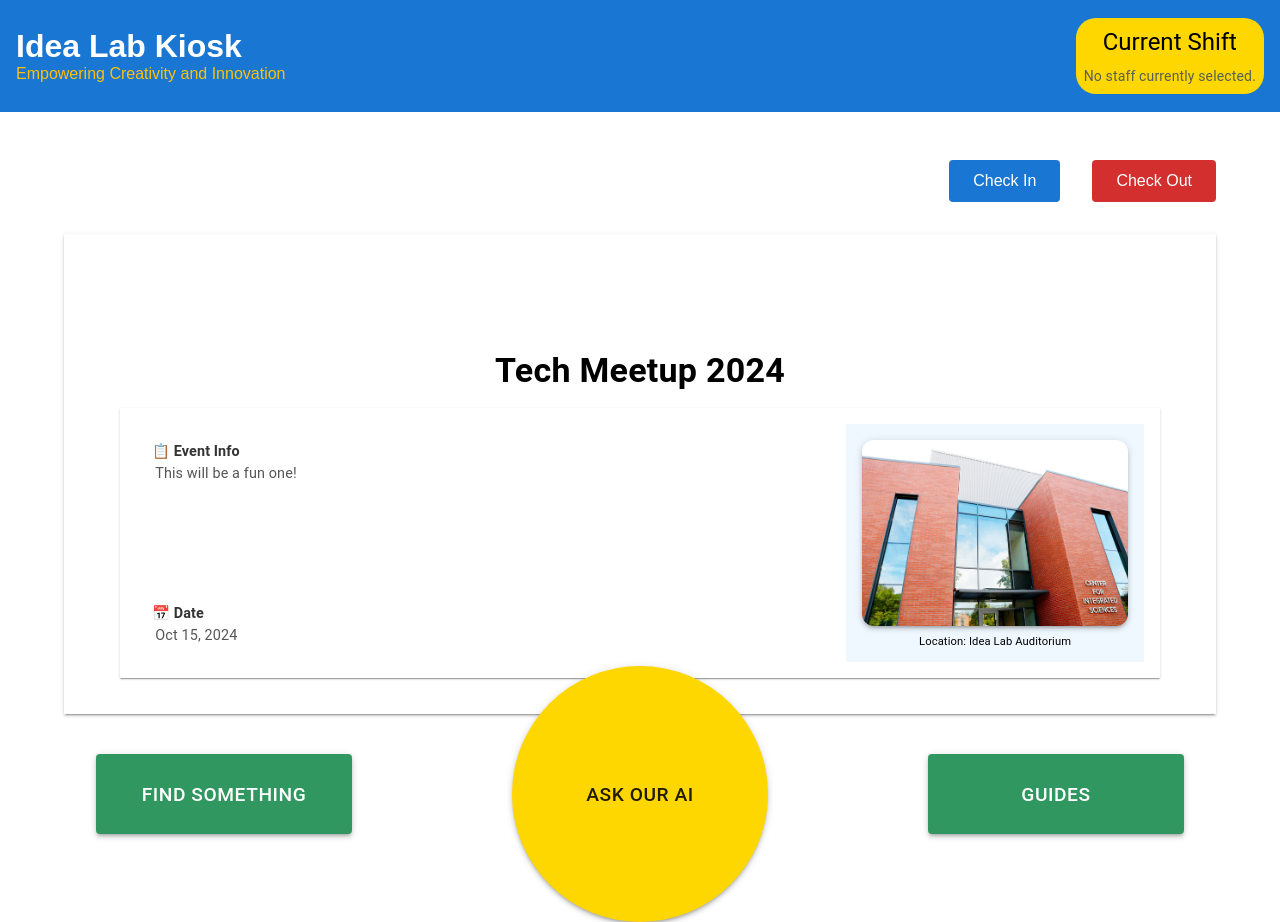
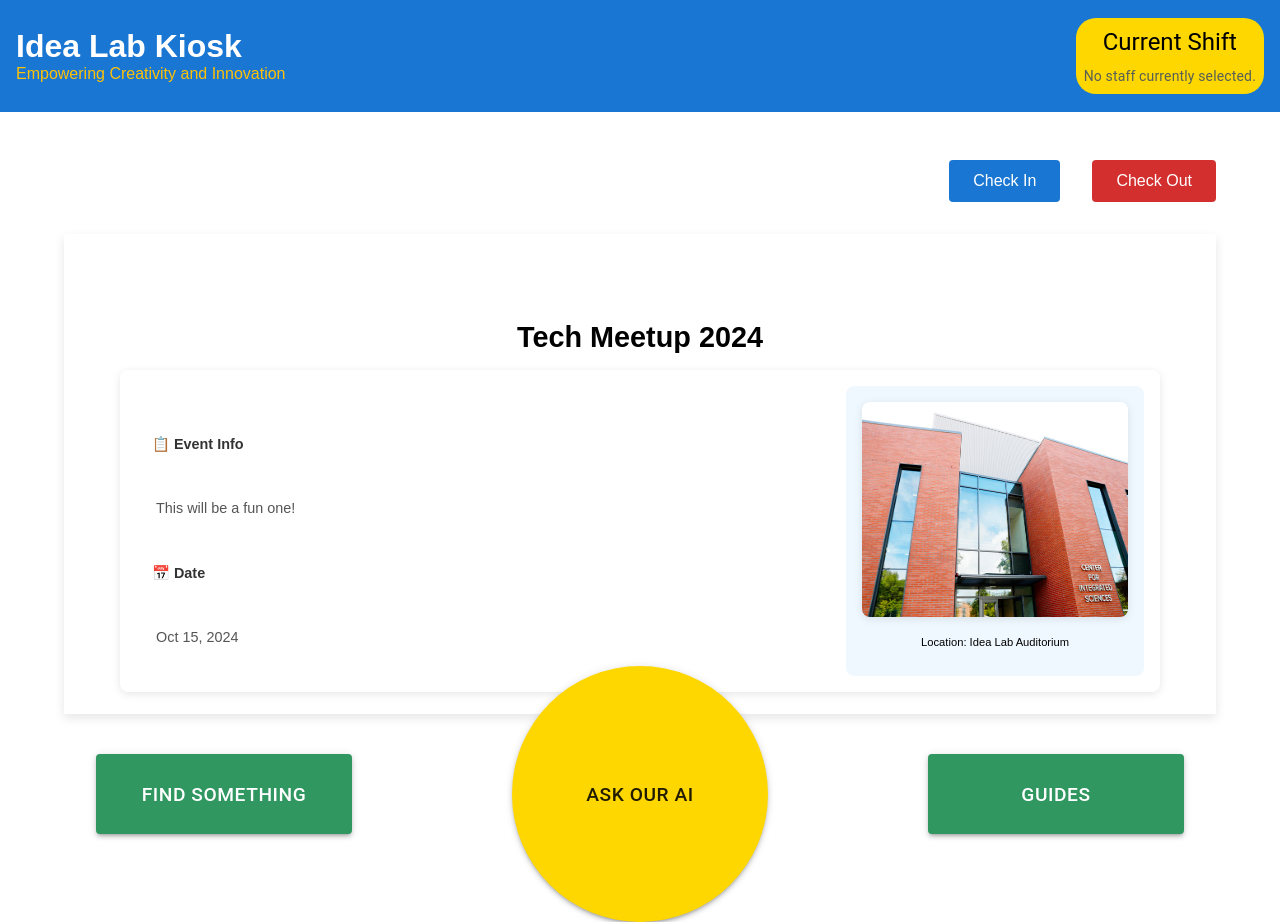
Before and after one commit to akgupta2002D/IdeaLab_Kiosk, a Next.js app: page / in a window 1280 px wide. Built offline with nearby package versions, Linux system fonts and the light colour scheme.

Commit message:
Refractor and update PosterSlider

```diff
--- a/app/components/homepage/HomeContent.js
+++ b/app/components/homepage/HomeContent.js
@@ -6,7 +6,7 @@ import TopBar from './TopBar';
 import PosterSlider from './PosterSlider';
 import KioskButtons from './KioskButtons';
 import IdeaLabSchedule from './IdeaLabSchedule';
-import styles from './styles/home.module.css'; // Import the CSS module
+import styles from './styles/HomeContent.module.css'; // Import the CSS module
 
 export default function HomeContent() {
   const showIdeaLabHours = useIdeaLabToggle();
--- a/app/components/homepage/PosterSlider.js
+++ b/app/components/homepage/PosterSlider.js
@@ -1,199 +1,55 @@
-/**
- * PosterSlider.js
- *
- * Author: Ankit Gupta
- * Company: Kioskx
- *
- * Description:
- * This component displays event posters with details such as event name, location, and date.
- * It cycles through a list of events every 15 seconds with a smooth transition effect.
- * If an event's image can't be fetched or is missing, a default image is displayed.
- */
+"use client";
 
-'use client'
-
-import { useState, useEffect, useRef } from 'react'
-import { Avatar, Box, Typography } from '@mui/material'
+import { usePosterSlider } from "../../hooks/usePosterSlider";
+import styles from "./styles/PosterSlider.module.css";
 
 const PosterSlider = ({ events }) => {
-  // Sample data for events
-
-  // Default image to be used if an event image is not available
-  const defaultImage = '/default.webp' // Replace with the path to your default image
-
-  // State to track the current event index
-  const [currentEventIndex, setCurrentEventIndex] = useState(0)
-
-  useEffect(() => {
-    // Set up an interval to change events every 15 seconds
-    const interval = setInterval(() => {
-      // Cycle to the next event, looping back to the start
-      setCurrentEventIndex(prevIndex => (prevIndex + 1) % events.length)
-    }, 15000) // 15000 ms = 15 seconds
-
-    // Clean up the interval on component unmount to prevent memory leaks
-    return () => clearInterval(interval)
-  }, [events.length])
-
-  // Get the current event to display
-  const currentEvent = events[currentEventIndex]
-
-  // We want a glow feature behind the feature
-  // Req: The image
-  // Process: The pixels of the image is calculated to find the max repeating color
-  // Result: Use the maxPixel color to lay the base of the glow color behind the poster
-
-  // We need a useState to manage the dominant color:
+  const defaultImage = "/default.webp"; // Default fallback image
+  const currentEvent = usePosterSlider(events); // Use the custom hook
 
   return (
-    <Box
-      display='flex'
-      flexDirection='column'
-      alignItems='center'
-      justifyContent='center'
-      height='60vh' // Occupy 50% of the viewport height
-      overflow='hidden'
-      bgcolor='background.default'
-      px={7}
-      py={3}
-      boxShadow={2}
-    >
+    <div className={styles.posterSlider}>
       {/* Poster Image */}
-      <Box
-        width='100%'
-        height='100%'
-        my={4}
-        style={{
-          transition: 'opacity 1s ease-in-out',
-          opacity: 1,
-          backgroundImage: `url(${currentEvent.image || defaultImage})`,
-          backgroundSize: 'cover',
-          backgroundPosition: 'center'
-          // boxShadow: '0 0 15px 10px yellow' // Glow effect based on dominant color
-        }}
+      <div
+        className={styles.posterImage}
+        style={{ backgroundImage: `url(${currentEvent.image || defaultImage})` }}
       />
 
       {/* Event Details */}
       {currentEvent.name && (
-        <Box
-          display={'flex'}
-          flexDirection={'column'}
-          alignItems={'center'}
-          justifyContent={'space-between'}
-          color='black'
-          borderRadius={2}
-          width={'100%'}
-          my={2}
-        >
-          <Typography
-            variant='h4'
-            component='h2'
-            gutterBottom
-            sx={{ fontWeight: '600' }}
-            my={2}
-          >
-            {currentEvent.name} {/* Event name */}
-          </Typography>
+        <div className={styles.eventDetails}>
+          <h2 className={styles.eventTitle}>{currentEvent.name}</h2>
 
-          {/* Soft UI Background Container */}
-          <Box
-            display={'flex'}
-            width={'100%'}
-            // borderRadius={3}
-            boxShadow={1}
-            p={2} // Padding inside the container
-            gap={2}
-          >
-            <Box
-              display={'flex'}
-              flexDirection={'column'}
-              width={'70%'}
-              borderRadius={2} // Rounded corners
-              p={2} // Padding for inner content
-            >
-              {/* Event Info */}
-              <Box
-                display='flex'
-                flexDirection={'column'}
-                alignItems='flex-start'
-              >
-                <Typography
-                  variant='h6'
-                  sx={{ fontSize: '0.9rem', fontWeight: '600', color: '#333' }}
-                >
-                  📋 Event Info
-                </Typography>
-                <Typography
-                  variant='body1'
-                  sx={{ fontSize: '0.9rem', ml: '0.2rem', color: '#555' }}
-                >
-                  {currentEvent.description ||
-                    'No description! But it will be fun!'}
-                </Typography>
-              </Box>
+          {/* Event Info Container */}
+          <div className={styles.eventContainer}>
+            <div className={styles.eventInfo}>
+              {/* Event Description */}
+              <div className={styles.eventSection}>
+                <h6 className={styles.eventHeading}>📋 Event Info</h6>
+                <p className={styles.eventText}>
+                  {currentEvent.description || "No description! But it will be fun!"}
+                </p>
+              </div>
 
               {/* Event Date */}
-              <Box
-                display='flex'
-                flexDirection={'column'}
-                alignItems='flex-start'
-                marginTop={'auto'}
-              >
-                <Typography
-                  variant='h6'
-                  sx={{ fontSize: '0.9rem', fontWeight: '600', color: '#333' }}
-                >
-                  📅 Date
-                </Typography>
-                <Typography
-                  variant='body1'
-                  sx={{ fontSize: '0.9rem', ml: '0.2rem', color: '#555' }}
-                >
-                  {currentEvent.date}
-                </Typography>
-              </Box>
-            </Box>
+              <div className={styles.eventSection} style={{ marginTop: "auto" }}>
+                <h6 className={styles.eventHeading}>📅 Date</h6>
+                <p className={styles.eventText}>{currentEvent.date}</p>
+              </div>
+            </div>
 
-            <Box
-              display={'flex'}
-              flexDirection={'column'}
-              width={'30%'}
-              marginLeft={'auto'}
-              alignItems={'center'}
-              gap={1}
-              px={2}
-              py={2}
-              bgcolor={'#f0f8ff'}
-            >
-              <Avatar
-                src='CIS_Location.jpeg'
-                variant='square'
-                sx={{
-                  border: '1px solid none', // Lighter border color
-                  width: '100%',
-                  height: '90%',
-                  borderRadius: 3, // Rounded corners for soft UI
-                  boxShadow: 3 // Soft shadow for a raised effect
-                }}
-              />
+            {/* Event Location */}
+            <div className={styles.eventLocation}>
+              <img src="/CIS_Location.jpeg" alt="Event Location" />
+              <p className={styles.eventLocationText}>
+                Location: {currentEvent.location}
+              </p>
+            </div>
+          </div>
+        </div>
+      )}
+    </div>
+  );
+};
 
-              <Typography
-                gutterBottom
-                sx={{
-                  fontSize: '0.7rem',
-                  textAlign: 'center',
-                  display: 'flex',
-                  alignItems: 'center'
-                }}
-              >
-                Location: {currentEvent.location} {/* Event location */}
-              </Typography>
-            </Box>
-          </Box>
-        </Box>
-      )}
-    </Box>
-  )
-}
-
-export default PosterSlider
+export default PosterSlider;
--- /dev/null
+++ b/app/components/homepage/styles/PosterSlider.module.css
@@ -0,0 +1,98 @@
+.posterSlider {
+    display: flex;
+    flex-direction: column;
+    align-items: center;
+    justify-content: center;
+    height: 60vh;
+    overflow: hidden;
+    background-color: var(--background-color);
+    padding: 24px 56px;
+    box-shadow: 0px 4px 10px rgba(0, 0, 0, 0.1);
+  }
+
+  .posterImage {
+    width: 100%;
+    height: 100%;
+    margin: 16px 0;
+    transition: opacity 1s ease-in-out;
+    background-size: cover;
+    background-position: center;
+  }
+
+  .eventDetails {
+    display: flex;
+    flex-direction: column;
+    align-items: center;
+    justify-content: space-between;
+    color: var(--text-primary);
+    border-radius: 8px;
+    width: 100%;
+    margin-top: 16px;
+  }
+
+  .eventTitle {
+    font-size: 1.8rem;
+    font-weight: 600;
+    margin: 16px 0;
+    text-align: center;
+  }
+
+  .eventContainer {
+    display: flex;
+    width: 100%;
+    box-shadow: 0px 2px 8px rgba(0, 0, 0, 0.1);
+    padding: 16px;
+    gap: 16px;
+    background-color: white;
+    border-radius: 8px;
+  }
+
+  .eventInfo {
+    display: flex;
+    flex-direction: column;
+    width: 70%;
+    border-radius: 8px;
+    padding: 16px;
+  }
+
+  .eventSection {
+    display: flex;
+    flex-direction: column;
+    align-items: flex-start;
+  }
+
+  .eventHeading {
+    font-size: 0.9rem;
+    font-weight: 600;
+    color: #333;
+  }
+
+  .eventText {
+    font-size: 0.9rem;
+    margin-left: 4px;
+    color: #555;
+  }
+
+  .eventLocation {
+    display: flex;
+    flex-direction: column;
+    width: 30%;
+    margin-left: auto;
+    align-items: center;
+    gap: 8px;
+    padding: 16px;
+    background-color: #f0f8ff;
+    border-radius: 8px;
+  }
+
+  .eventLocation img {
+    width: 100%;
+    height: 90%;
+    border-radius: 8px;
+    box-shadow: 0px 2px 8px rgba(0, 0, 0, 0.1);
+  }
+
+  .eventLocationText {
+    font-size: 0.7rem;
+    text-align: center;
+  }
--- /dev/null
+++ b/app/hooks/usePosterSlider.js
@@ -0,0 +1,15 @@
+import { useState, useEffect } from "react";
+
+export function usePosterSlider(events, intervalTime = 15000) {
+  const [currentEventIndex, setCurrentEventIndex] = useState(0);
+
+  useEffect(() => {
+    const interval = setInterval(() => {
+      setCurrentEventIndex((prevIndex) => (prevIndex + 1) % events.length);
+    }, intervalTime);
+
+    return () => clearInterval(interval);
+  }, [events.length, intervalTime]);
+
+  return events[currentEventIndex] || {};
+}
```
Also changed, not shown: app/components/homepage/styles/HomeContent.module.css (renamed from app/components/homepage/styles/home.module.css).
